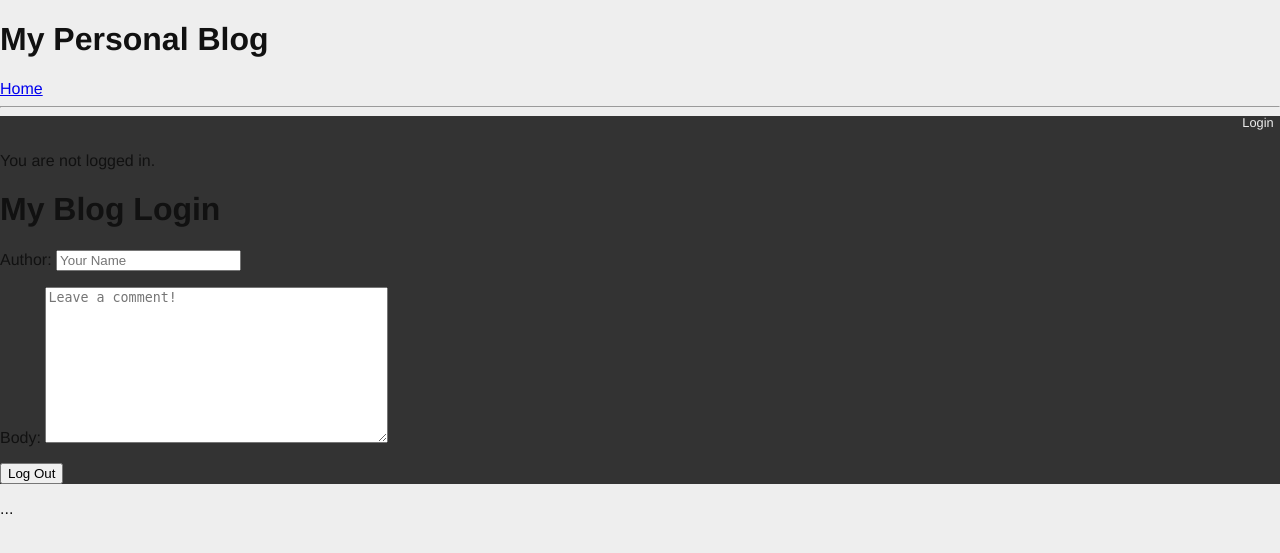
After one commit to astrid-altamirano/blog-activity-lesson-07, a Django app: template personal_blog/templates/logout.html in a window 1280 px wide. The commit adds this page. Shown: the top 553 px of the page. Run offline with Django 5.2, Linux system fonts and the light colour scheme; the template is opened without the code that fills it: values that come from a table or form of the project are taken from there, others are empty.

Commit message:
Login and Logout Works

```diff
--- a/blog/admin.py
+++ b/blog/admin.py
@@ -1,6 +1,6 @@
 from django.contrib import admin
 from blog.models import Post, Category,Comment  # <-- import Category
-
+# Put today
 
 admin.site.register(Post)
 admin.site.register(Category)
--- a/blog/static/django_blog.css
+++ b/blog/static/django_blog.css
@@ -1,5 +1,5 @@
 body {
-    background-color: #eee;
+    background-color: #eeeeee;
     color: #111;
     font-family: "HelveticaNeue-Light", "Helvetica Neue Light", "Helvetica Neue", Helvetica, Arial, "Lucida Grande", sans-serif;
     margin:0;
@@ -29,7 +29,7 @@ body {
     display: inline-block;
 }
 #control-bar li a {
-    color: #eee;
+    color: #eeeeee;
     padding: 0.5em;
     text-decoration: none;
 }
@@ -63,7 +63,7 @@ div.entry-body {
     padding: 1em;
 }
 .info {
-    background-color: #aae;
+    background-color: rgb(170, 231, 238);
 }
 ul.categories {
     list-style: none;
--- a/blog/urls.py
+++ b/blog/urls.py
@@ -7,16 +7,14 @@ from blog.views import list_view
 
 urlpatterns = [
     path("", views.blog_index, name="blog_index"),
+
     path("post/<int:pk>/", views.blog_detail, name="blog_detail"),
+
     path("category/<category>/", views.blog_category, name="blog_category"),
-    path('',
-    list_view,  #<-- Change this value from stub_view
-    name="blog_index"),
 
-
+    path('', list_view,  #<-- Change this value from stub_view
+         name="blog_index"),
 ]
 
 # import the new view
-
-
 # and then update the urlconf
--- a/personal_blog/settings.py
+++ b/personal_blog/settings.py
@@ -125,3 +125,5 @@ STATIC_URL = "static/"
 DEFAULT_AUTO_FIELD = "django.db.models.BigAutoField"
 LOGIN_URL = '/login/'
 LOGIN_REDIRECT_URL = '/'
+LOGOUT_URL = '/logout/'
+LOGIN_REDIRECT_URL = '/'
--- a/personal_blog/templates/base.html
+++ b/personal_blog/templates/base.html
@@ -20,9 +20,15 @@
      <ul id="control-bar">
      {% if user.is_authenticated %}
       {% if user.is_staff %}<li><a href="{% url 'admin:index' %}">admin</a></li>{% endif %}
-       <li><a href="{% url 'logout' %}">logout</a></li>
+       <!--Put To fix the error-->
+       <form method="post" action="{% url 'logout' %}">
+        {% csrf_token %}
+        <button type="submit">logout</button>
+    </form>
+        <!--To fix the error'-->
       {% else %}
-       <li><a href="{% url 'login' %}">login</a></li>
+      <!--To correct error-->
+      <li><a href="{% url 'login' %}"> Login</a></li>
      {% endif %}
      </ul>
      <!-- start new HTML... -->
@@ -30,7 +36,8 @@
       <p>Hi {{ user.username }}!</p>
       {% else %}
       <p>You are not logged in.</p>
-      <a href="{% url 'login' %}">Log In</a>
+      <!--To correct error Log IN-->
+      <!--<a href="{% url 'login' %}">Log In</a> -->
       {% endif %}
       <!-- end new HTML... -->
       {% block content %}
--- /dev/null
+++ b/personal_blog/templates/logout.html
@@ -0,0 +1,10 @@
+{% extends "base.html" %}
+
+{% block content %}
+<h1>My Blog Login</h1>
+<form action="" method="POST">{% csrf_token %}
+  {{ form.as_p }}
+  <p><input type="submit" value="Log Out"></p>
+</form>
+
+{% endblock %}
--- a/personal_blog/urls.py
+++ b/personal_blog/urls.py
@@ -27,6 +27,5 @@ urlpatterns = [
     path("", include("blog.urls")),
     path('login/', LoginView.as_view(template_name='login.html'), name="login"),
     path('logout/', LogoutView.as_view(next_page='/'), name="logout"),
-
 ]
 # personal_blog/url
```
Also changed, not shown: blog/views.py (+8 -0 lines).
